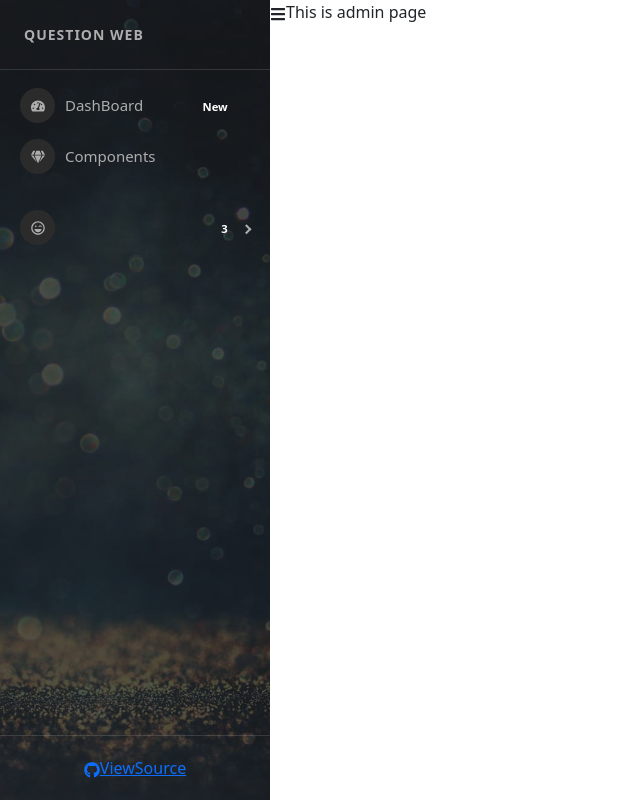
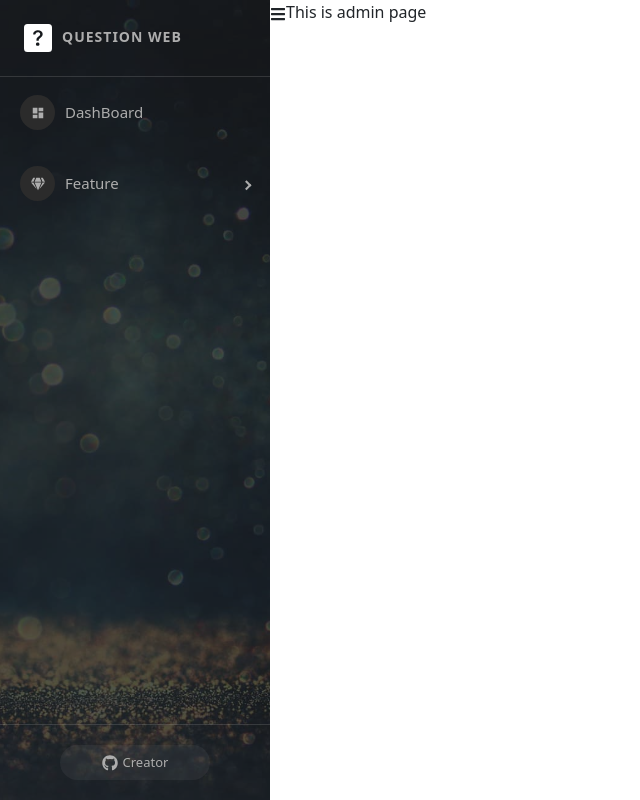
Before and after one commit to Hieu003/Test, a React (Create React App) app: page /admins in a window 1280 px wide. Shown: the whole page, without its empty margins (0-640 px from the left). Built offline with nearby package versions, Linux system fonts and the light colour scheme.

Commit message:
more adjusting sidebar

```diff
--- a/package.json
+++ b/package.json
@@ -6,15 +6,18 @@
     "@testing-library/jest-dom": "5.16.4",
     "@testing-library/react": "13.3.0",
     "@testing-library/user-event": "13.5.0",
+    "axios": "0.27.2",
     "bootstrap": "^5.3.3",
     "react": "18.2.0",
     "react-bootstrap": "^2.10.3",
     "react-dom": "18.2.0",
     "react-icons": "4.4.0",
+    "react-paginate": "8.1.3",
     "react-pro-sidebar": "0.7.1",
     "react-redux": "8.0.1",
     "react-router-dom": "^6.24.0",
     "react-scripts": "5.0.1",
+    "react-toastify": "9.0.7",
     "redux": "4.2.0",
     "redux-devtools-extension": "2.13.9",
     "redux-thunk": "2.4.1",
--- a/src/Components/Admin/Admin.scss
+++ b/src/Components/Admin/Admin.scss
@@ -7,3 +7,40 @@
         }
     }
 }
+
+
+span.sidebar-header-title {
+    margin-left: 10px;
+}
+
+.sidebar-btn-wrapper {
+    display: flex;
+    align-items: center;
+    justify-content: center;
+
+    .sidebar-btn {
+        transition: width 0.3s;
+        width: 150px;
+        padding: 1px 15px;
+        border-radius: 40px;
+        background: rgba(255, 255, 255, 0.05);
+        color: #adadad;
+        text-decoration: none;
+        margin: 0 auto;
+        height: 35px;
+        display: flex;
+        align-items: center;
+        justify-content: center;
+        text-overflow: ellipsis;
+        overflow: hidden;
+
+        span {
+            margin-left: 5px;
+            font-size: 13px;
+        }
+
+        &:hover {
+            color: white
+        }
+    }
+}
--- a/src/Components/Admin/SideBar.js
+++ b/src/Components/Admin/SideBar.js
@@ -6,6 +6,9 @@
 } from 'react-pro-sidebar';
 import { FaTachometerAlt, FaGem, FaList, FaGithub, FaRegLaughWink, FaHeart } from 'react-icons/fa';
 import sidebarBg from '../../asset/Image/bg2.jpg';
+import { BsFillQuestionSquareFill } from "react-icons/bs";
+import { MdDashboard } from "react-icons/md";
+import "../Admin/Admin.scss"
 
 const SideBar = (props) => {
 
@@ -32,28 +35,24 @@
                             whiteSpace: 'nowrap',
                         }}
                     >
-                        Question Web
+                        <BsFillQuestionSquareFill size={'2em'} color="white" className='question-icon' />
+                        <span className='sidebar-header-title'>Question Web</span>
                     </div>
                 </SidebarHeader>
 
                 <SidebarContent>
                     <Menu iconShape="circle">
                         <MenuItem
-                            icon={<FaTachometerAlt />}
-                            suffix={<span className="badge red">New</span>}
+                            icon={<MdDashboard />}
                         >
                             DashBoard
                         </MenuItem>
-                        <MenuItem icon={<FaGem />}>Components</MenuItem>
                     </Menu>
                     <Menu iconShape="circle">
-                        <SubMenu
-                            suffix={<span className="badge yellow">3</span>}
-                            icon={<FaRegLaughWink />}
-                        >
-                            <MenuItem> 1</MenuItem>
-                            <MenuItem> 2</MenuItem>
-                            <MenuItem>3</MenuItem>
+                        <SubMenu icon={<FaGem />} title={"Feature"}>
+                            <MenuItem>Quản lý người dùng</MenuItem>
+                            <MenuItem> Quản lý câu hỏi</MenuItem>
+                            <MenuItem>Quản lý bài Quiz</MenuItem>
                         </SubMenu>
 
                     </Menu>
@@ -67,14 +66,14 @@
                         }}
                     >
                         <a
-                            href="https://github.com/azouaoui-med/react-pro-sidebar"
+                            href="https://github.com/Hieu003"
                             target="_blank"
                             className="sidebar-btn"
                             rel="noopener noreferrer"
                         >
                             <FaGithub />
                             <span style={{ whiteSpace: 'nowrap', textOverflow: 'ellipsis', overflow: 'hidden' }}>
-                                ViewSource
+                                Creator
                             </span>
                         </a>
                     </div>
```
Also changed, not shown: 1 other file (tests, documents, lock files or other folders).
